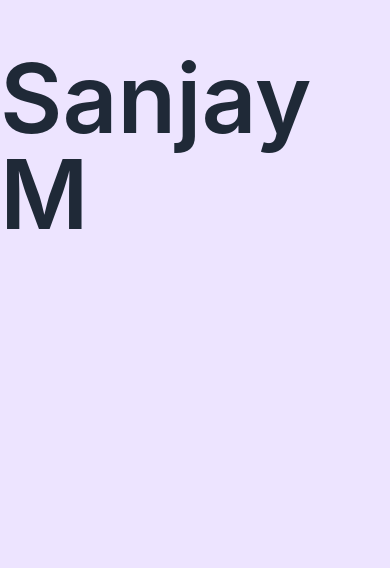
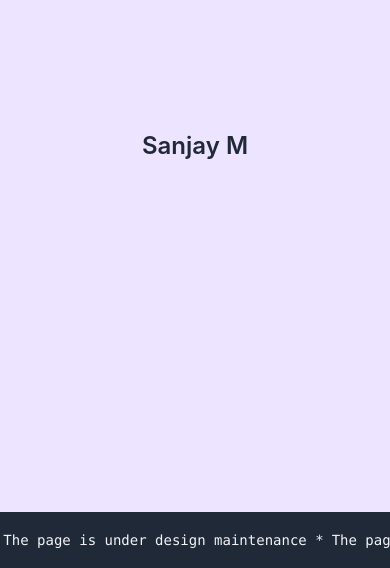
Before and after one commit to ms4n/sanjaym-portfolio, a Next.js app: page / in a window 390 px wide. Shown: the part 276-844 px from the top of the page. Built offline with nearby package versions, Linux system fonts and the light colour scheme.

Commit message:
added under maintainance marquee

```diff
--- a/pages/index.js
+++ b/pages/index.js
@@ -2,7 +2,7 @@ import { motion } from "framer-motion";
 
 export default function Home() {
   return (
-    <div className="h-screen bg-main-color flex justify-center items-center m-auto">
+    <div className="h-screen overflow-x-hidden bg-main-color flex justify-center items-center flex-col m-auto">
       <motion.div
         initial="hidden"
         animate="visible"
@@ -15,13 +15,35 @@ export default function Home() {
             scale: 1,
             opacity: 1,
             transition: {
-              delay: 1,
+              delay: 0.5,
             },
           },
         }}
       >
-        <h1 className="font-semibold text-8xl text-gray-800">Sanjay M</h1>
+        <h1 className="font-semibold text-2xl lg:text-8xl text-gray-800">
+          Sanjay M
+        </h1>
       </motion.div>
+
+      <div className="h-14 md:h-20 text-sm md:text-normal font-mono flex justify-center items-center fixed bottom-0 w-screen bg-gray-800 text-gray-100">
+        <div class="relative">
+          <div class="py-12 animate-marquee whitespace-nowrap">
+            <span className="mx-1">The page is under design maintenance *</span>
+            <span className="mx-1">The page is under design maintenance *</span>
+            <span className="mx-1">The page is under design maintenance *</span>
+            <span className="mx-1">The page is under design maintenance *</span>
+            <span className="mx-1">The page is under design maintenance *</span>
+          </div>
+
+          <div class="absolute top-0 py-12 animate-marquee2 whitespace-nowrap">
+            <span className="mx-1">The page is under design maintenance *</span>
+            <span className="mx-1">The page is under design maintenance *</span>
+            <span className="mx-1">The page is under design maintenance *</span>
+            <span className="mx-1">The page is under design maintenance *</span>
+            <span className="mx-1">The page is under design maintenance *</span>
+          </div>
+        </div>
+      </div>
     </div>
   );
 }
--- a/tailwind.config.js
+++ b/tailwind.config.js
@@ -11,6 +11,20 @@ module.exports = {
       colors: {
         "main-color": "#EDE4FF",
       },
+      animation: {
+        marquee: "marquee 25s linear infinite",
+        marquee2: "marquee2 25s linear infinite",
+      },
+      keyframes: {
+        marquee: {
+          "0%": { transform: "translateX(0%)" },
+          "100%": { transform: "translateX(-100%)" },
+        },
+        marquee2: {
+          "0%": { transform: "translateX(100%)" },
+          "100%": { transform: "translateX(0%)" },
+        },
+      },
     },
   },
   plugins: [],
```
